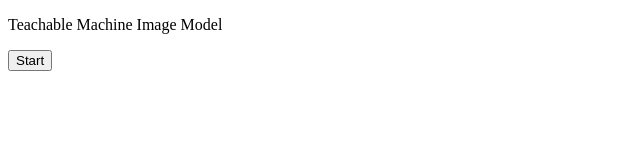
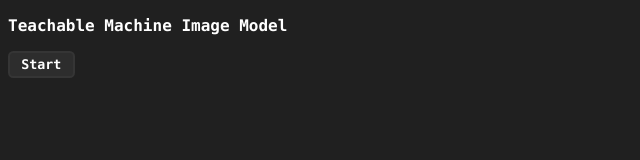
Before and after one commit to KHOPAN/mask, a plain HTML site: page index.html in a window 1280 px wide. Shown: the whole page, without its empty margins (0-640 px from the left). Drawn offline with Linux system fonts and the light colour scheme.

Commit message:
Add simple CSS

```diff
--- a/index.html
+++ b/index.html
@@ -2,11 +2,43 @@
 
 <html>
 	<head>
-		<title>Teachable Machine Example</title>
+		<title>Mask</title>
+		<style>
+			body {
+				background-color: #202020;
+			}
+
+			p, button {
+				color: #FFFFFF;
+				font-family: "Consolas";
+				font-weight: bold;
+			}
+
+			button {
+				width: 5em;
+				height: 2em;
+				border-style: solid;
+				border-radius: 0.4em;
+				border-color: #353535;
+				background-color: #2D2D2D;
+				color: #FFFFFF;
+				transition: all 0.1s;
+			}
+
+			button:hover {
+				background-color: #323232;
+			}
+
+			button:active {
+				border-color: #303030;
+				background-color: #272727;
+				color: #CECECE;
+			}
+		</style>
 	</head>
 	<body>
 		<p>Teachable Machine Image Model</p>
-		<button type="button" onclick="initilize()">Start</button>
+		<button type="button" onclick="">Start</button>
 		<div id="webcam-container"></div>
 		<div id="label-container"></div>
 		<script src="https://cdn.jsdelivr.net/npm/@tensorflow/tfjs@latest/dist/tf.min.js"></script>
```
Lines whose indentation alone changed are shown as unchanged.
